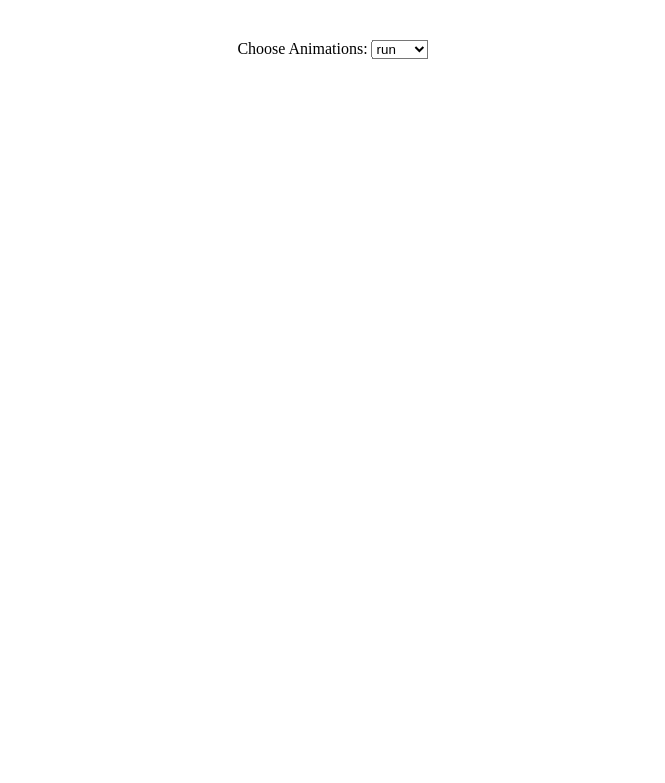
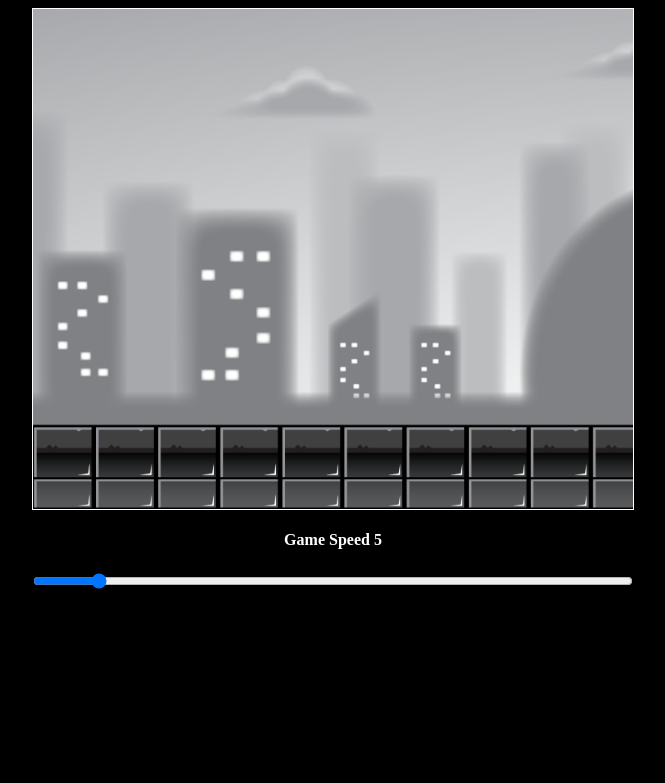
Before and after one commit to aminos02/Game_Development_WithJavascript, a plain HTML site: page index.html in a window 1280 px wide. Shown: the whole page, without its empty margins (307-972 px from the left). Drawn offline with Linux system fonts and the light colour scheme; animation ran at ten frames a second.

Commit message:
part 2 parallax backgrounds

```diff
--- a/index.html
+++ b/index.html
@@ -8,27 +8,11 @@
     <link rel="stylesheet" href="style.css">
 </head>
 <body>
-    <canvas id="rootCanvas">
-    </canvas>
-   <div class="select_container">
-    <label for="selector">
-        Choose Animations:
-    </label>
-    <select id="selector" name="selector" >
-
-        <option value="idle" >idle</option>
-        <option value="jump">jump</option>
-        <option value="fall">fall</option>
-        <option value="run" selected>run</option>
-        <option value="dizzy">dizzy</option>
-        <option value="sit">sit</option>
-        <option value="roll">roll</option>
-        <option value="bit">bit</option>
-        <option value="ko">ko</option>
-        <option value="getHit">getHit</option>
-    </select>
-   </div>
-
+    <div class="container">
+        <canvas id="rootCanvas"></canvas>
+        <h4>Game Speed <span id="show_speed"></span></h4>
+        <input type="range" value="5" min="0" max="50" id="slider" >
+    </div>
     <script src="main.js"></script>
 </body>
 </html>
--- a/main.js
+++ b/main.js
@@ -1,66 +1,71 @@
 
 const canvas=document.getElementById('rootCanvas');
 const ctx=canvas.getContext('2d')
-const CANVAS_WIDTH=canvas.width=600;
-const CANVAS_HEIGHT=canvas.height=600;
-const spriteWidth=575;
-const spriteHeight=523;
-let frameX=0;
-let frameY=0;
-const playerImage=new Image();
-playerImage.src='shadow_dog.png';
-let gameFrame=0;
-let staggerFrames=5;
+const CANVAS_WIDTH=canvas.width=800;
+const CANVAS_HEIGHT=canvas.height=700;
 
-const animationsStates = [
-    { name: "idle", frame: 7 },
-    { name: "jump", frame: 7 },
-    { name: "fall", frame: 7 },
-    { name: "run", frame: 9 },
-    { name: "dizzy", frame: 11 },
-    { name: "sit", frame: 5 },
-    { name: "roll", frame: 7 },
-    { name: "bit", frame: 7 },
-    { name: "ko", frame: 12 },
-    { name: "getHit", frame: 4 },
-];
-const spriteAnimations=[];
-animationsStates.forEach((state,index)=>{
-    let o={
-        loc:[]
-    };
-    for(let i=0;i<state.frame;i++){
-        let x=i*spriteWidth;
-        let y=index*spriteHeight;
-        o.loc.push({x,y})
+const bg_layer1=new Image();
+bg_layer1.src="assets/layer-1.png"
+const bg_layer2=new Image();
+bg_layer2.src="assets/layer-2.png"
+const bg_layer3=new Image();
+bg_layer3.src="assets/layer-3.png"
+const bg_layer4=new Image();
+bg_layer4.src="assets/layer-4.png"
+const bg_layer5=new Image();
+bg_layer5.src="assets/layer-5.png"
+
+const imageWidth=2400;
+let x=0;
+let y=imageWidth;
+let gameSpeed=5;
+
+const slider=document.getElementById('slider');
+slider.value=gameSpeed;
+const spanShowSpeed=document.getElementById('show_speed');
+spanShowSpeed.innerHTML=gameSpeed;
+slider.addEventListener(('change'),(e)=>{
+    gameSpeed=e.target.value;
+    spanShowSpeed.innerHTML=gameSpeed;
+});
+
+
+class Layer{
+    constructor(image,speedModifier){
+        this.x=0;
+        this.y=0;
+        this.width=2400;
+        this.height=700;
+        this.image=image;
+        this.speedModifier=speedModifier;
+        this.speed=speedModifier*gameSpeed;
     }
-    spriteAnimations[state.name]=o
-})
-let animationName='run';
-document.getElementById('selector').addEventListener('change',(e)=>{
-
-    animationName=e.target.value
-})
+    update(){
+        this.speed=this.speedModifier*gameSpeed;
+        if(this.x<=-this.width){
+            this.x=0
+        }
+        this.x-=gameSpeed;
+    }
+    draw(){
+        ctx.drawImage(this.image,this.x,this.y,this.width,this.height)
+        ctx.drawImage(this.image,this.x+this.width,this.y,this.width,this.height)
+    }
+}
+const layers=[
+    new Layer(bg_layer1,0.5),
+    new Layer(bg_layer2,0.5),
+    new Layer(bg_layer3,0.5),
+    new Layer(bg_layer4,0.5),
+    new Layer(bg_layer5,1),
+]
 
 function animate(){
     ctx.clearRect(0,0,CANVAS_WIDTH,CANVAS_HEIGHT);
-    // ctx.fillRect(50,50,100,100)
-    let position=Math.floor(gameFrame/staggerFrames)%spriteAnimations[animationName].loc.length;
-
-    frameX=spriteAnimations[animationName].loc[position].x;
-    frameY=spriteAnimations[animationName].loc[position].y
-    ctx.drawImage(playerImage,frameX,frameY,spriteWidth,spriteHeight,0,0,spriteWidth,spriteHeight)
-    // animate()
-    if(gameFrame %staggerFrames==0){
-        if(frameX<6)
-        frameX++;
-        else frameX=0
-    }
+    layers.forEach(layer=>{
+        layer.draw();
+        layer.update()
+    })
     requestAnimationFrame(animate)
-    gameFrame++
 }
-
-// setTimeout(()=>{
-//     animate()
-// )
 animate()
--- a/style.css
+++ b/style.css
@@ -1,14 +1,19 @@
+body{
+    background-color: black;
+}
+.container{
+    display: flex;
+    flex-direction: column;
+    align-items: center;
+}
+h4{
+    color: white;
+}
+#slider{
+    width: 600px;
+}
 #rootCanvas{
-    position: absolute;
-    top: 60%;
-    left: 50%;
-    transform: translate(-50%,-50%);
+    border: 1px solid white ;
     width: 600px;
-    height: 600px;
+    height: 500px;
 }
-.select_container {
-     position: absolute;
-    left: 50%;
-    top: 5%;
-    transform: translateX(-50%);
-}
```
Also changed, not shown: assets/layer-1.png (added), assets/layer-2.png (added), assets/layer-3.png (added), assets/layer-4.png (added), assets/layer-5.png (added), 1 other file.
